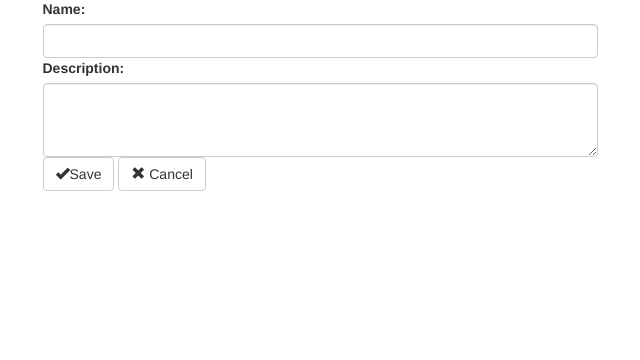
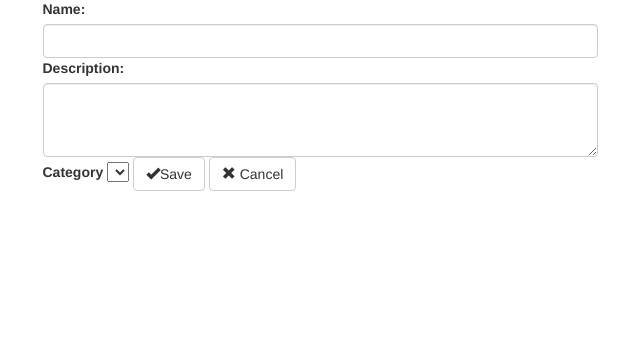
Before and after one commit to onlyjsmith/udacity-fswd-p3, a Flask app: template templates/editItem.html in a window 1280 px wide. Shown: the part 92-452 px from the top of the page, without its empty margins (125-765 px from the left). Run offline with Flask 2, Linux system fonts and the light colour scheme; the template is opened without the code that fills it, so the values that code supplies are empty; parts of the project's set-up code (start-up, migrations or seed data) failed here and were passed over; some libraries are stand-ins or nearby versions.

Commit message:
can select category from edit

```diff
--- a/application.py
+++ b/application.py
@@ -185,11 +185,14 @@ def newItem(category_id):
 def editItem(category_id, item_id):
     editedItem = session.query(Item).filter_by(id=item_id).one()
     category = session.query(Category).filter_by(id=category_id).one()
+    categories = session.query(Category).all()
     if request.method == 'POST':
         if request.form['name']:
             editedItem.name = request.form['name']
         if request.form['description']:
             editedItem.description = request.form['description']
+        if request.form['category_id']:
+            editedItem.category_id = request.form['category_id']
         session.add(editedItem)
         session.commit()
         flash('Item Successfully Edited')
@@ -197,6 +200,7 @@ def editItem(category_id, item_id):
     else:
         return render_template('editItem.html',
                                category_id=category_id,
+                               categories=categories,
                                item_id=item_id,
                                item=editedItem)
 
--- a/templates/_formItem.html
+++ b/templates/_formItem.html
@@ -5,6 +5,13 @@
 
     <label for="description">Description:</label>
     <textarea class="form-control" maxlength="250" rows="3" name="description">{% if item %}{{item.description}}{% endif %}</textarea>
+
+    <label for="category_id">Category</label>
+    <select name="category_id">
+      {% for category in categories %}
+        <option value="{{category.id}}" {% if category.id == category_id %}selected{% endif %}>{{category.name}}</option>
+      {% endfor %}
+    </select>
 
     <button type="submit" class="btn btn-default" id="submit" type="submit">
       <span class="glyphicon glyphicon-ok" aria-hidden="true"></span>Save
```
